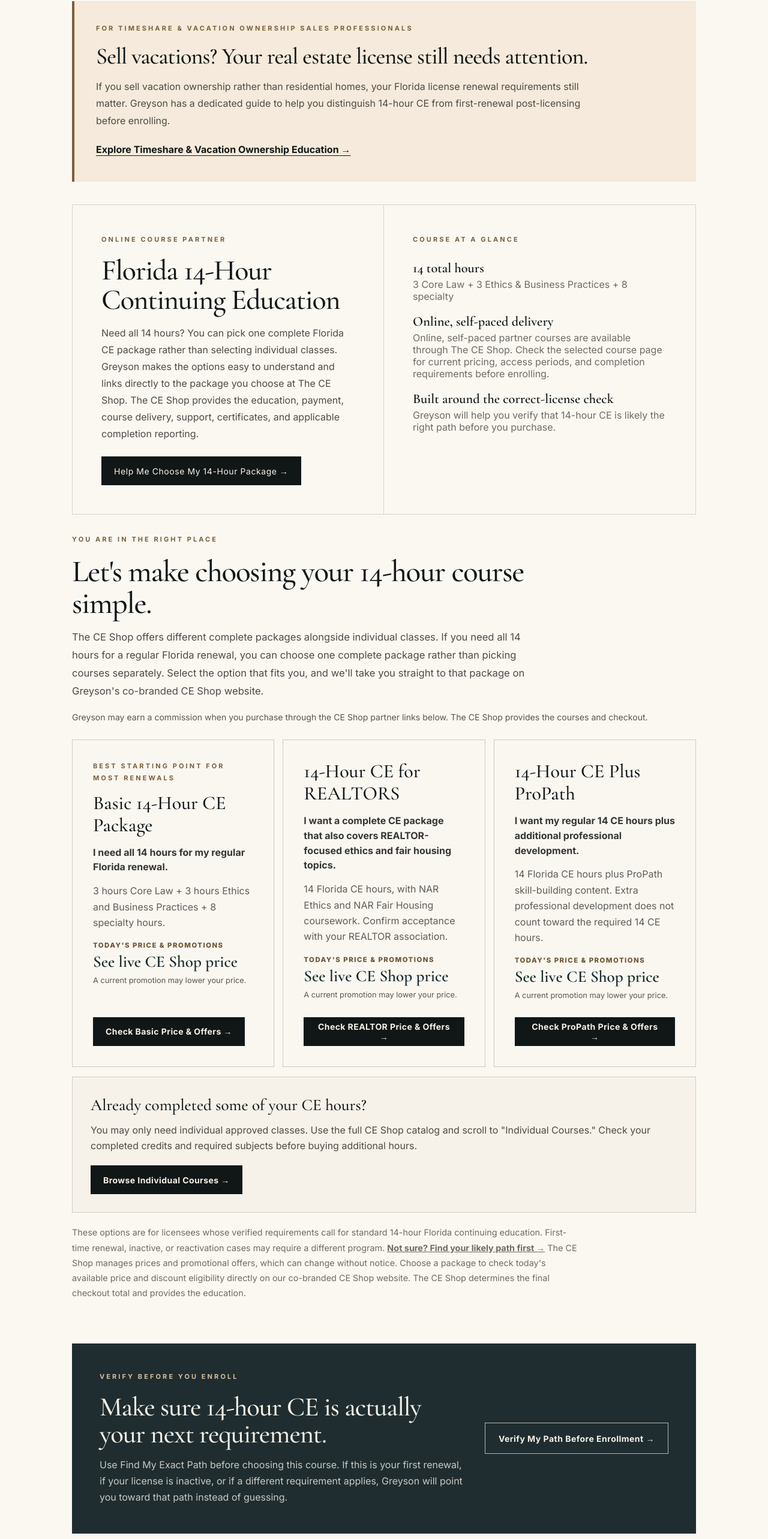
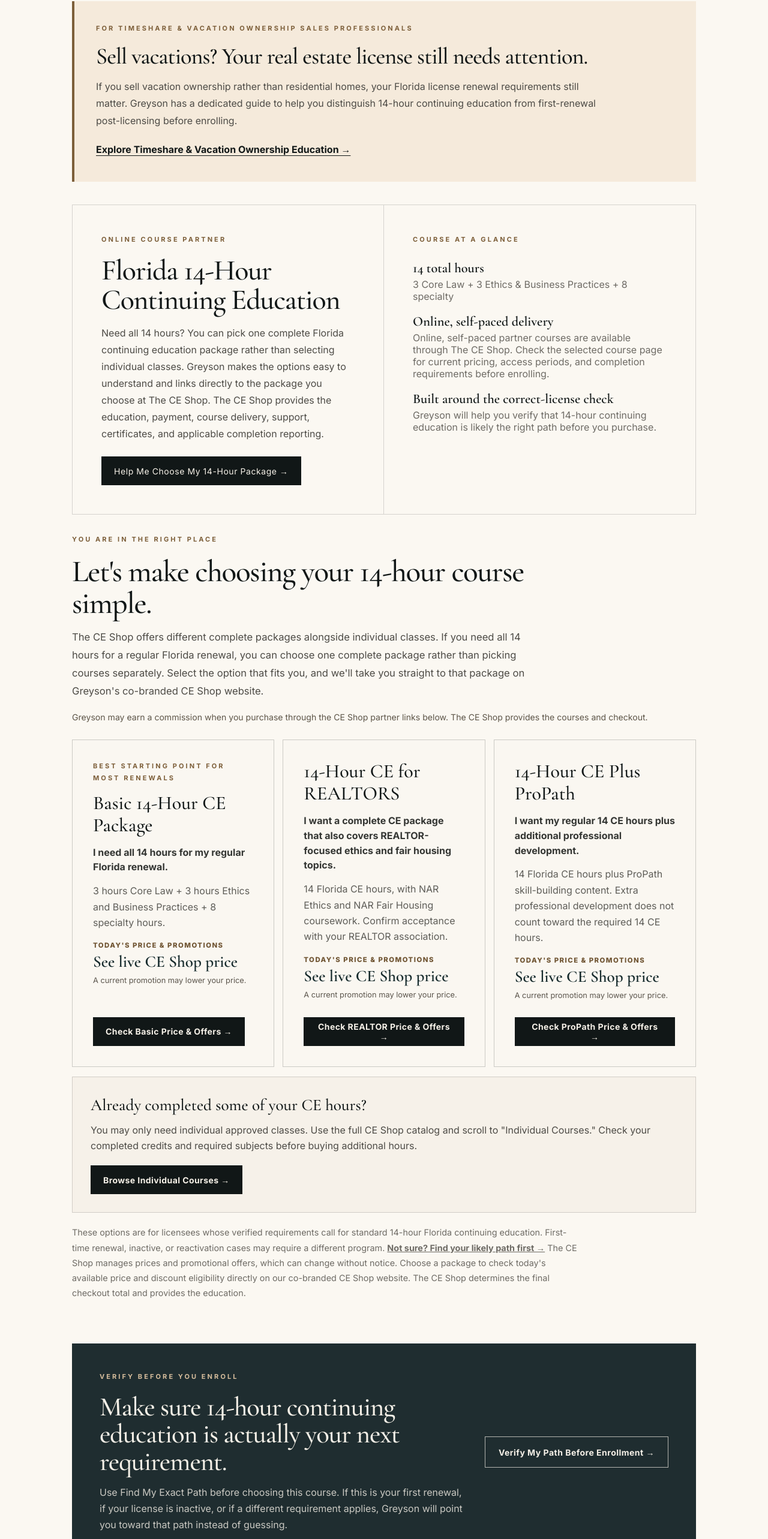
Before and after one commit to BrianLook/Greyson-Institute-Website, a Next.js app: page /florida-14-hour-real-estate-continuing-education in a window 1280 px wide. Shown: the part 1000-3566 px from the top of the page at 60% size. Built offline with nearby package versions, Linux system fonts and the light colour scheme.

Commit message:
Spell out continuing education throughout app/florida-14-hour-real-estate-continuing-education/page.tsx

```diff
--- a/app/florida-14-hour-real-estate-continuing-education/page.tsx
+++ b/app/florida-14-hour-real-estate-continuing-education/page.tsx
@@ -12,7 +12,7 @@ const guideDescription =
 const guidePath = "/florida-14-hour-real-estate-continuing-education";
 
 export const metadata: Metadata = {
-  title: "Florida 14-Hour Real Estate CE",
+  title: "Florida 14-Hour Real Estate Continuing Education",
   description: guideDescription,
 };
 
@@ -87,13 +87,13 @@ const faqItems = [
       "Current active Florida real estate licensees generally need 14 hours of approved continuing education during each applicable renewal period after the initial post-license renewal.",
   },
   {
-    question: "What makes up the Florida 14-hour CE requirement?",
+    question: "What makes up the Florida 14-hour continuing education requirement?",
     answer:
       "The current requirement consists of 3 hours of Core Law, 3 hours of Ethics and Business Practices, and 8 hours of specialty continuing education.",
   },
   {
     question:
-      "Do Florida sales associates need 14 hours of CE for their first renewal?",
+      "Do Florida sales associates need 14 hours of continuing education for their first renewal?",
     answer:
       "Generally, no. Florida sales associates completing their first renewal are subject to the 45-hour post-license education requirement. The regular 14-hour continuing-education requirement applies after the initial renewal.",
   },
@@ -243,7 +243,7 @@ export default function Florida14HourContinuingEducationPage() {
             If you sell vacation ownership rather than residential homes,
             your Florida license renewal requirements still matter.
             Greyson has a dedicated guide to help you distinguish
-            14-hour CE from first-renewal post-licensing before enrolling.
+            14-hour continuing education from first-renewal post-licensing before enrolling.
           </p>
           <Link
             href="/florida-timeshare-sales-continuing-education"
@@ -294,7 +294,7 @@ export default function Florida14HourContinuingEducationPage() {
                 maxWidth: "650px",
               }}
             >
-              Need all 14 hours? You can pick one complete Florida CE package
+              Need all 14 hours? You can pick one complete Florida continuing education package
               rather than selecting individual classes. Greyson makes the
               options easy to understand and links directly to the package
               you choose at The CE Shop. The CE Shop provides the education,
@@ -370,7 +370,7 @@ export default function Florida14HourContinuingEducationPage() {
                   Built around the correct-license check
                 </strong>
                 <span style={{ color: "#6e6b65" }}>
-                  Greyson will help you verify that 14-hour CE is likely the
+                  Greyson will help you verify that 14-hour continuing education is likely the
                   right path before you purchase.
                 </span>
               </div>
@@ -387,7 +387,7 @@ export default function Florida14HourContinuingEducationPage() {
         >
           <LicenseExpirationPromo
             eyebrow="VERIFY BEFORE YOU ENROLL"
-            title="Make sure 14-hour CE is actually your next requirement."
+            title="Make sure 14-hour continuing education is actually your next requirement."
             text="Use Find My Exact Path before choosing this course. If this is your first renewal, if your license is inactive, or if a different requirement applies, Greyson will point you toward that path instead of guessing."
             href="/find-my-path?intent=14-hour-ce"
             buttonLabel="Verify My Path Before Enrollment →"
@@ -525,7 +525,7 @@ export default function Florida14HourContinuingEducationPage() {
             marginBottom: "82px",
           }}
         >
-          <p className="eyebrow">WHO NEEDS 14-HOUR CE?</p>
+          <p className="eyebrow">WHO NEEDS 14-HOUR continuing education?</p>
 
           <h2
             style={{
@@ -742,7 +742,7 @@ export default function Florida14HourContinuingEducationPage() {
               marginBottom: "18px",
             }}
           >
-            Active Florida Bar members have a CE exemption.
+            Active Florida Bar members have a continuing education exemption.
           </h2>
 
           <p
@@ -1067,7 +1067,7 @@ export default function Florida14HourContinuingEducationPage() {
             }}
           >
             <Link href="#choose-ce-option" className="button">
-              Choose My CE Package →
+              Choose My continuing education Package →
             </Link>
 
             <Link
```
